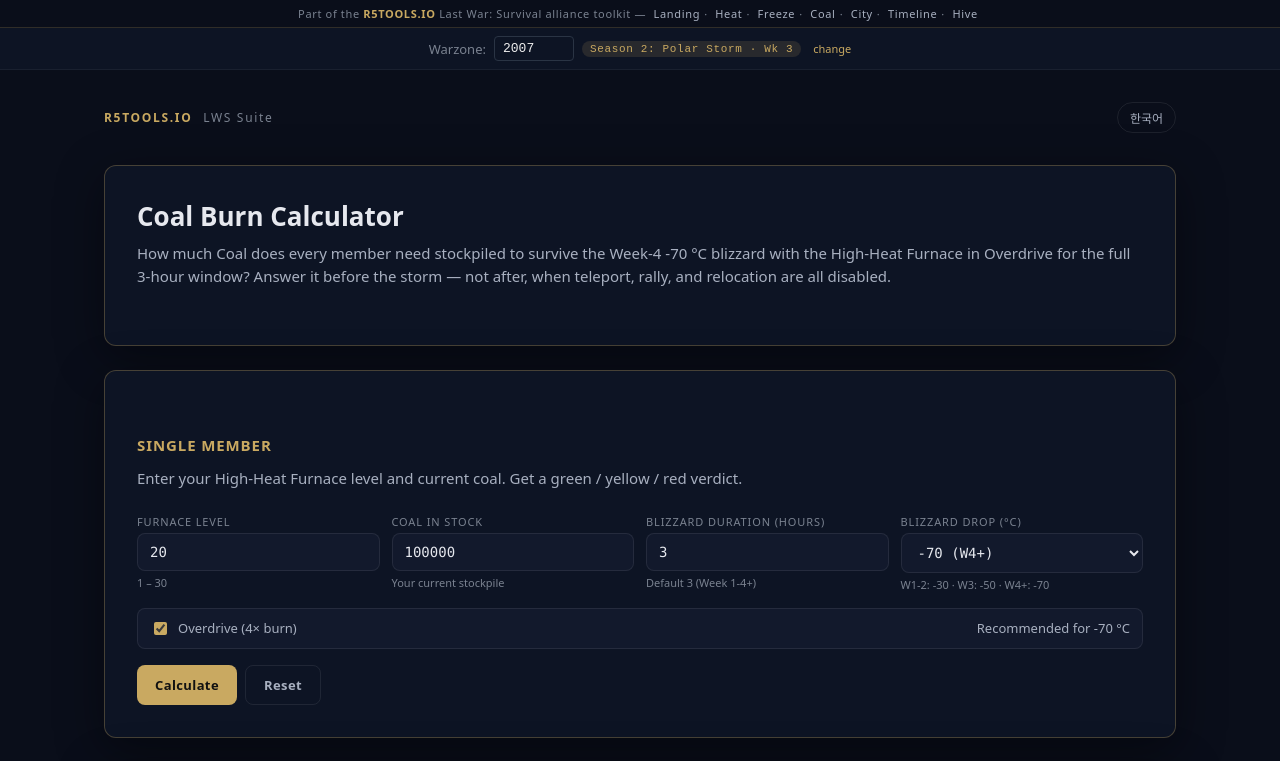
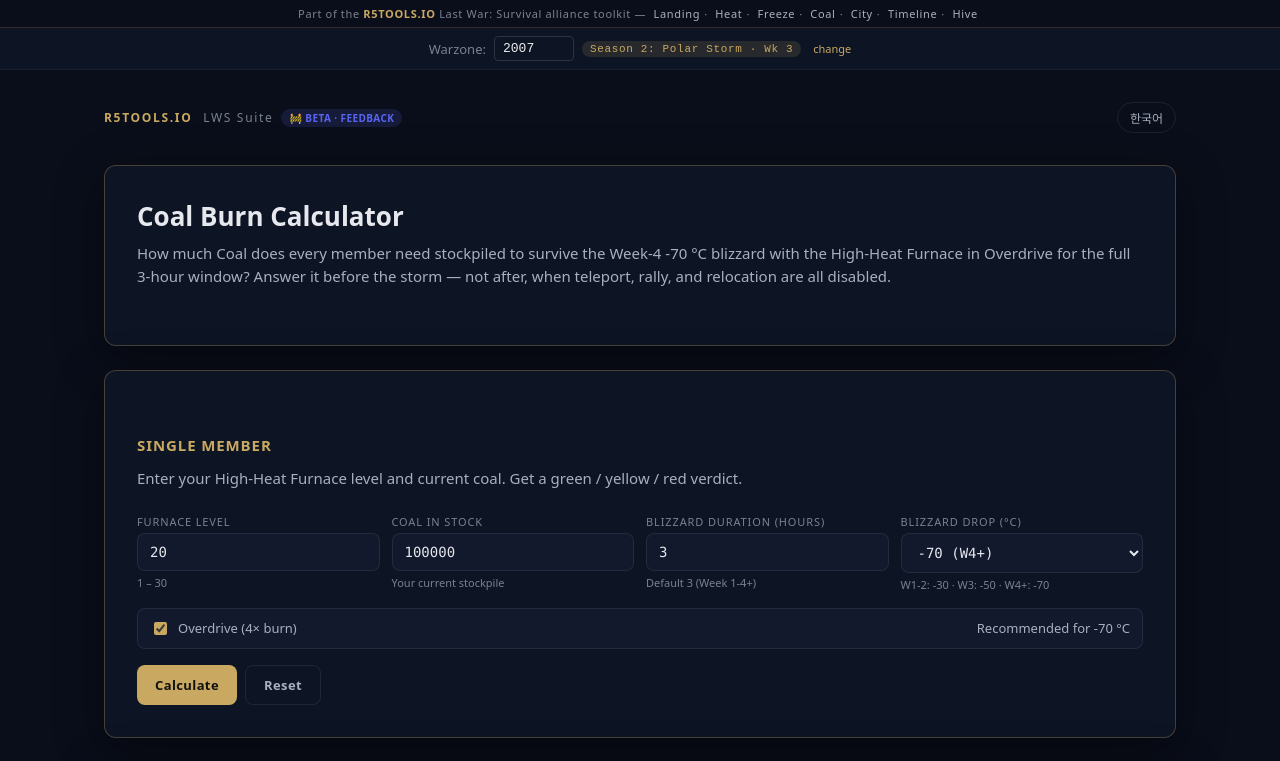
Before and after one commit to Bullochman/lws-coal-burn-static, a plain HTML site: page index.html in a window 1280 px wide. Shown: the top 761 px of the page. Drawn offline with Linux system fonts and the light colour scheme; no server answers; a script that the page names is missing.

Commit message:
Add BETA · Feedback pill to suite-nav — mailto with pre-filled template
Signals 'actively improving' + gives R5s a friction-free way to send feedback.
The template pre-fills What's missing / broken / slow / love so responses
are structured and actionable.

```diff
--- a/index.html
+++ b/index.html
@@ -27,7 +27,7 @@
 </div>
   <div class="wrap">
     <header>
-      <div class="brand">R5TOOLS.IO <span class="brand-sub" data-i18n="brandSub">LWS Suite</span></div>
+      <div class="brand">R5TOOLS.IO <span class="brand-sub" data-i18n="brandSub">LWS Suite</span><a href="mailto:hello@r5tools.io?subject=r5tools.io%20feedback&body=Tool%3A%20%0AWhat%27s%20missing%3A%20%0AWhat%27s%20broken%3A%20%0AWhat%27s%20slow%3A%20%0AWhat%20I%20love%3A%20" style="background:rgba(88,101,242,0.15);color:#5865F2;text-decoration:none;padding:2px 8px;border-radius:10px;font-weight:600;margin-left:8px;font-size:10px;letter-spacing:.04em;text-transform:uppercase">🚧 BETA · Feedback</a></div>
       <button class="lang-toggle" id="langToggle" data-i18n="langToggle">한국어</button>
     </header>
 
```
